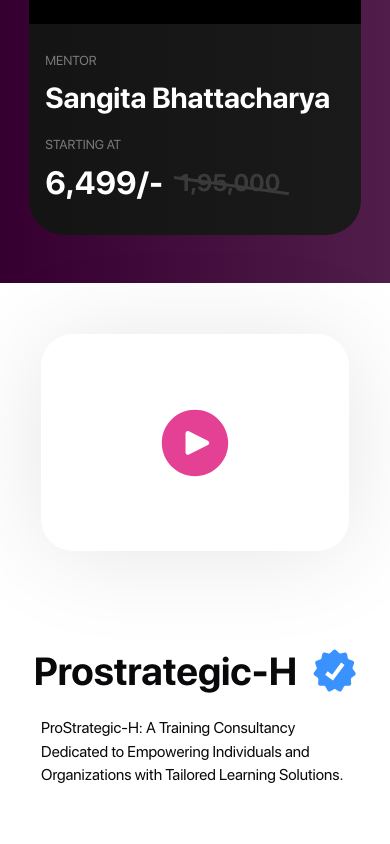
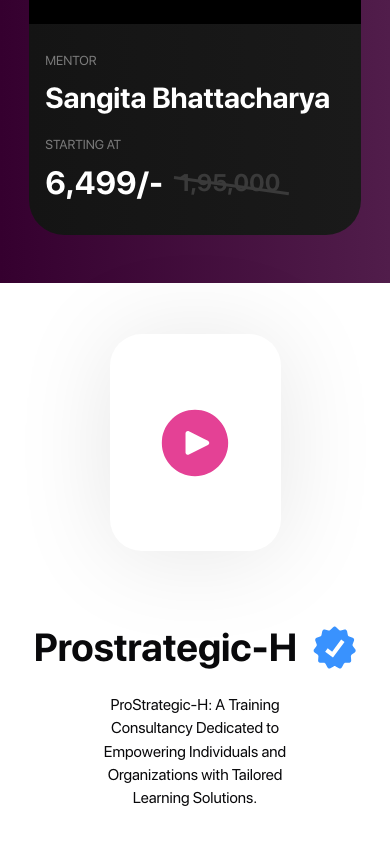
Before and after one commit to Exclusiveideas/sangita-lms, a Next.js app: page / in a window 390 px wide. Shown: the part 4134-4978 px from the top of the page. Built offline with nearby package versions, Linux system fonts and the light colour scheme.

Commit message:
responsiveness for footer

```diff
--- a/src/app/components/footer/footer.css
+++ b/src/app/components/footer/footer.css
@@ -66,7 +66,7 @@
 
 @media (max-width: 992px) {
     .footer {
-        height: 55vh;
+        height: 45vh;
         flex-direction: column;
         gap: 0;
         padding: 1.5rem;
@@ -100,6 +100,12 @@
     }
 
 
+    .rightFooter_lowerContainer {
+        max-width: 55%;
+        text-align: center;
+    }
+
+
 }
 
 @media (max-width: 575px) {
@@ -116,7 +122,7 @@
     }
 
     .videoContainer {
-        width: 90%;
+        width: 50%;
         height: 80%;
     }
 
```
